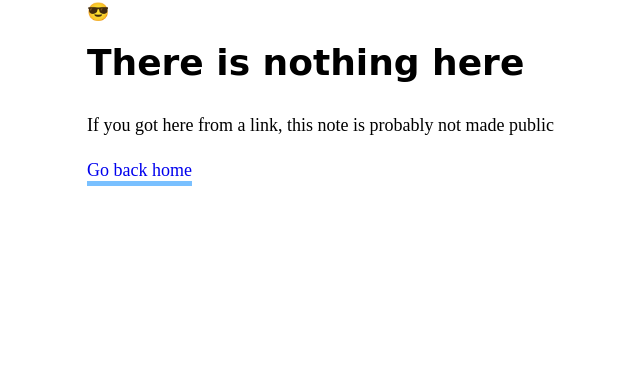
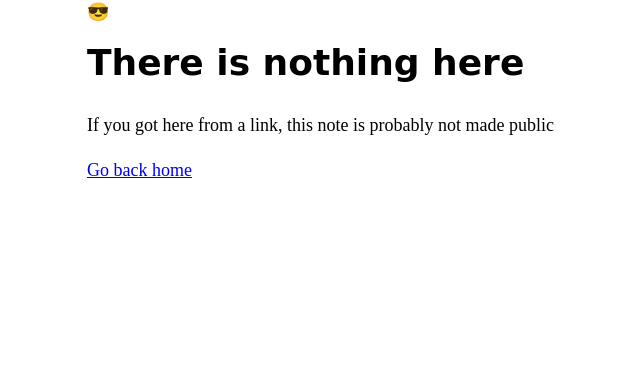
Before and after one commit to 0rac1e404/trpg, a Node project: template src/site/404.njk in a window 1280 px wide. Shown: the part 91-475 px from the top of the page, without its empty margins (203-843 px from the left). Run offline with Node 20 templates, Linux system fonts and the light colour scheme; the template is opened without the code that fills it, so the values that code supplies are empty; style sheets or scripts are compiled from the project's sources.

Commit message:
Update custom-style.scss

```diff
--- a/src/site/styles/custom-style.scss
+++ b/src/site/styles/custom-style.scss
@@ -73,11 +73,5 @@ h1, h2, h3, h4, h5, h6 {
     font-weight: 600;
 }
 
+	--link-color:#79C0FF !important;
 }
-
-a {
-	text-underline-offset: .25em !important;
-	text-decoration-thickness: .25em !important;
-	text-decoration-skip-ink: none !important;
-	text-decoration-color: #79C0FF !important;
-}
```
